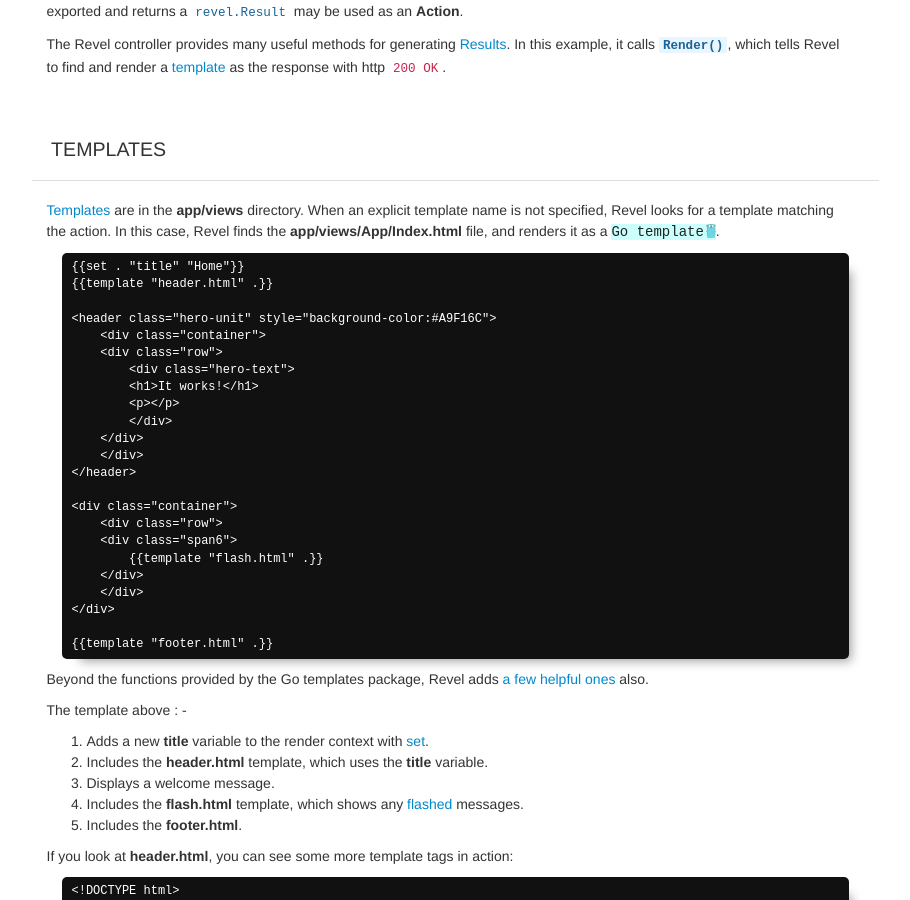
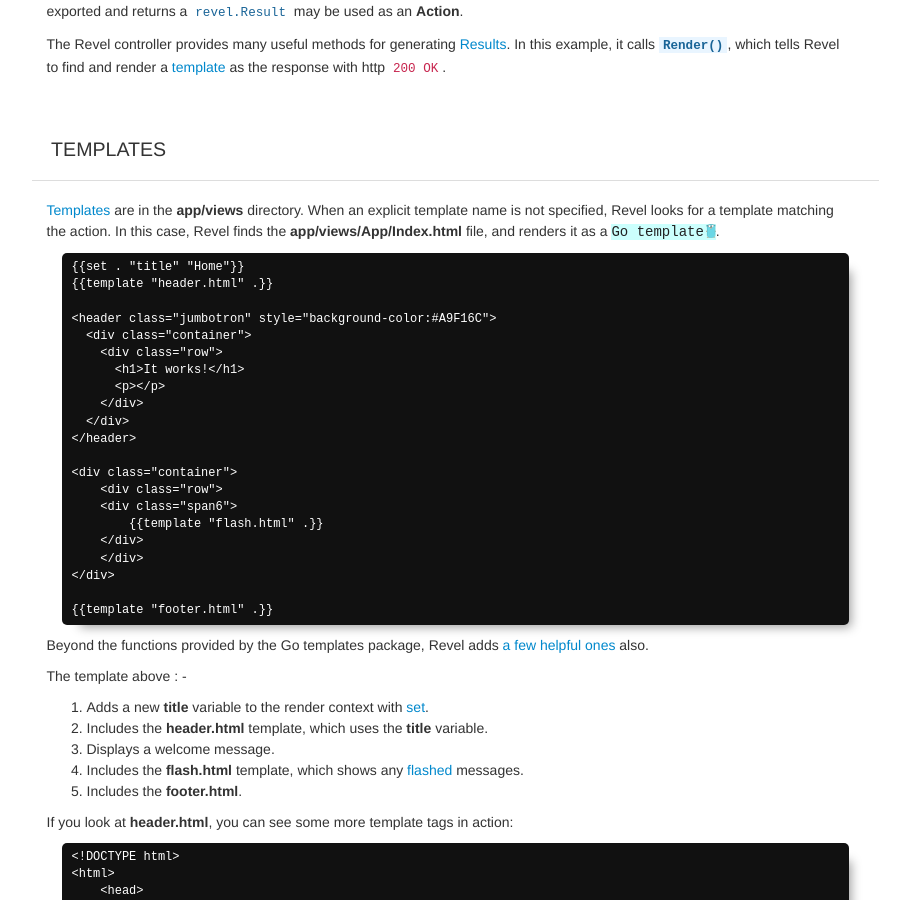
Before and after one commit to revel/revel.github.io, a Jekyll site: the page built from tutorial/requestflow.md, in a window 1280 px wide and 900 px high, scrolled down 853 px. Shown: the whole window, without its empty margins (331-1241 px from the left). Built offline with Jekyll 4.4.1, drawn with Linux system fonts in a browser that asks for light colours; nearby versions of some CDN libraries.

Commit message:
Update tutorial code to match current source code
Hero unit is a bootstrap 2.3.3 component as opposed to the jumbotron currently used in Revel's Bootstrap 3.3.6

```diff
--- a/tutorial/requestflow.md
+++ b/tutorial/requestflow.md
@@ -52,15 +52,13 @@ renders it as a [Go template](http://www.golang.org/pkg/html/template).
 {{set . "title" "Home"}}
 {{template "header.html" .}}
 
-<header class="hero-unit" style="background-color:#A9F16C">
-    <div class="container">
+<header class="jumbotron" style="background-color:#A9F16C">
+  <div class="container">
     <div class="row">
-        <div class="hero-text">
-        <h1>It works!</h1>
-        <p></p>
-        </div>
+      <h1>It works!</h1>
+      <p></p>
     </div>
-    </div>
+  </div>
 </header>
 
 <div class="container">
```
